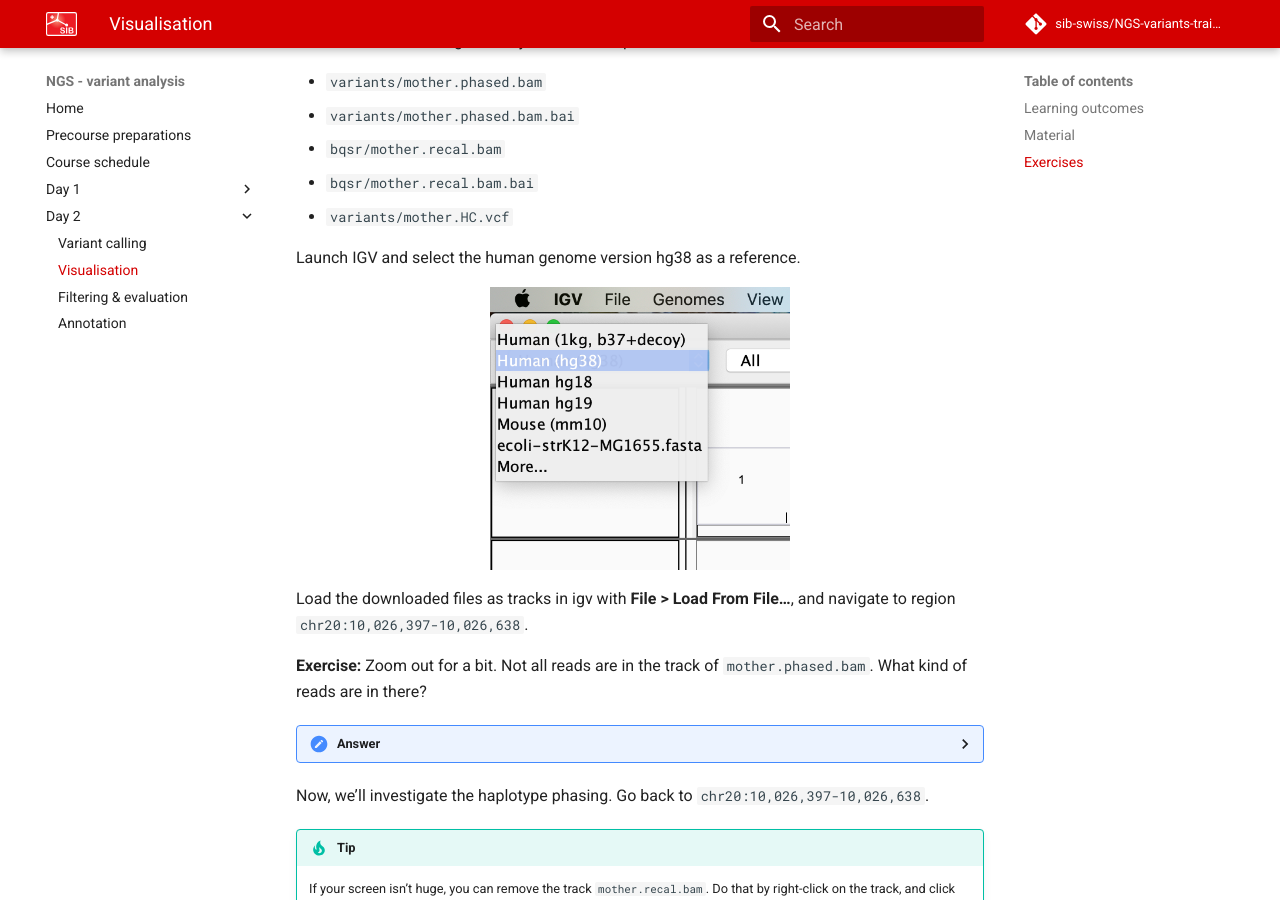
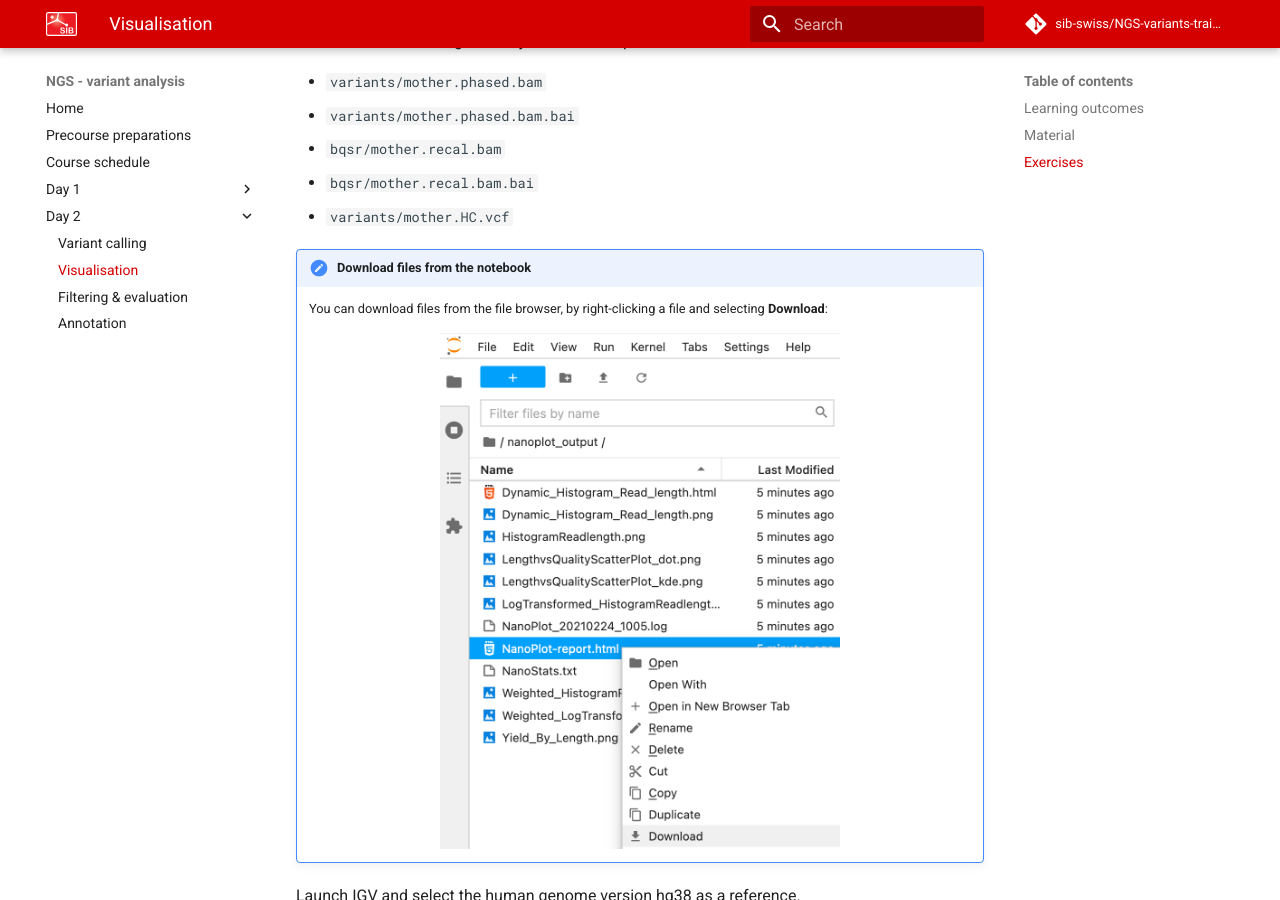
Before and after one commit to sib-swiss/NGS-variants-training, an MkDocs documentation site: the page built from docs/day2/visualisation.md, in a window 1280 px wide and 900 px high, scrolled down 553 px. Built offline with MkDocs 1.6.1 and Material for MkDocs 9.7.7, drawn with Linux system fonts in a browser that asks for light colours; comment, search, counter and statistics services are not loaded.

Commit message:
download with jupyter

```diff
--- a/docs/day2/visualisation.md
+++ b/docs/day2/visualisation.md
@@ -21,6 +21,13 @@ Download the following files to your local computer:
 * `bqsr/mother.recal.bam`
 * `bqsr/mother.recal.bam.bai`
 * `variants/mother.HC.vcf`
+
+!!! hint "Download files from the notebook"
+    You can download files from the file browser, by right-clicking a file and selecting **Download**:
+
+    <figure>
+      <img src="../../assets/images/jupyter_download_file.png" width="400"/>
+    </figure>
 
 Launch IGV and select the human genome version hg38 as a reference.
 
```
